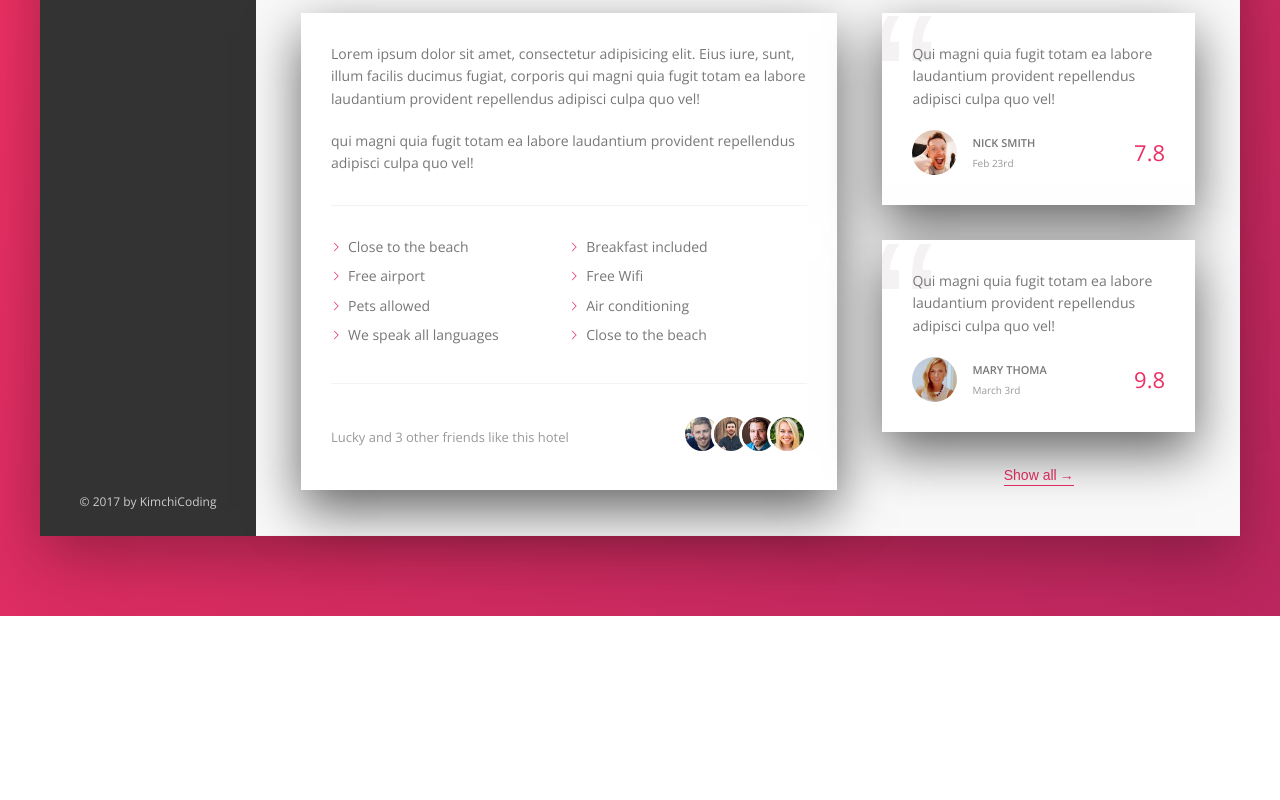
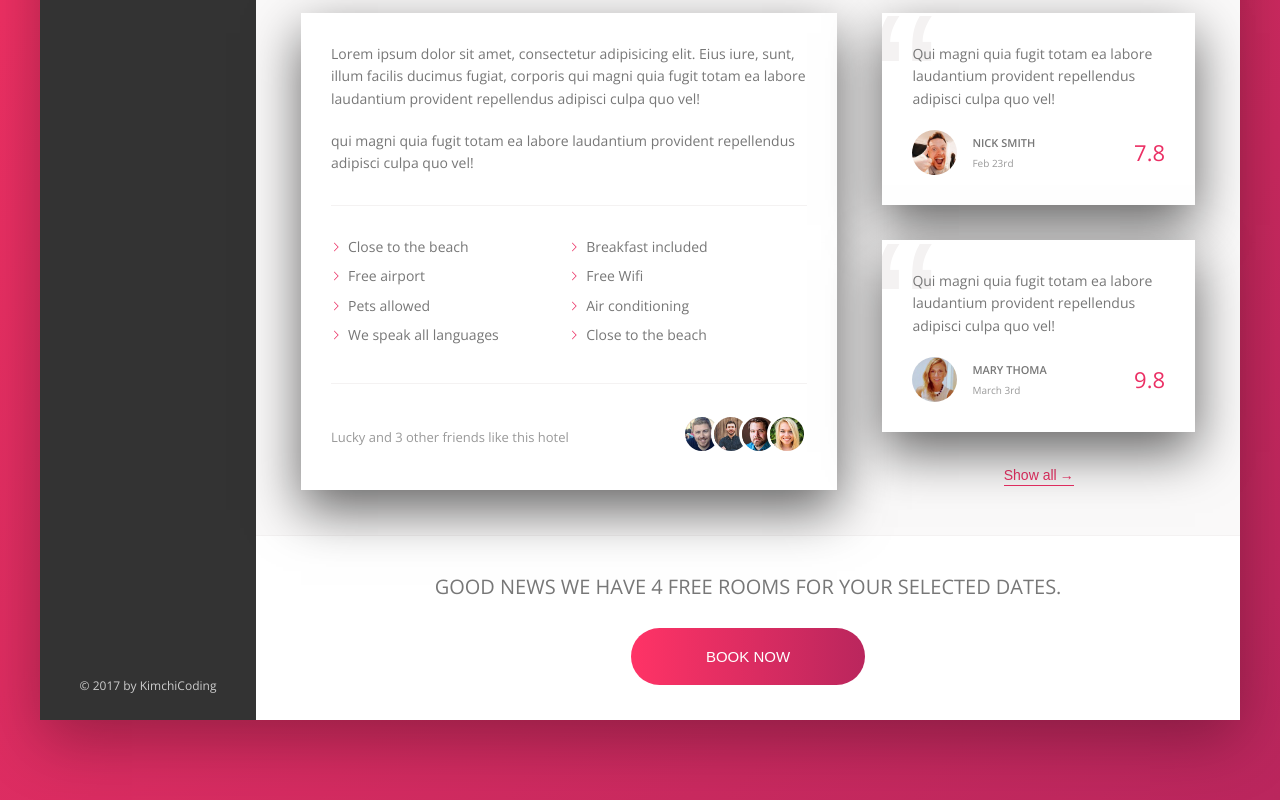
Before and after one commit to YiroYi/flex, a website: page index.html in a window 1280 px wide. Shown: the part 654-1454 px from the top of the page. Before the commit the page ends 1270 px from the top, so only its background shows below. Drawn offline with nearby package versions, Linux system fonts and the light colour scheme.

Commit message:
Design without responsive complete

```diff
--- a/index.html
+++ b/index.html
@@ -185,6 +185,15 @@
                   <button class="btn-inline">Show all<span>&rarr;</span></button>
                 </div>
               </div>
+                <div class="cta">
+                  <h2 class="cta__book-now">
+                    Good news we have 4 free rooms for your selected dates.
+                  </h2>
+                  <button class="btn">
+                    <span class="btn__visible">Book now</span>
+                    <span class="btn__invisible">Only 4 rooms left</span>
+                  </button>
+                </div>
             </main>
           </div>
         </div>
--- a/sass/_components.scss
+++ b/sass/_components.scss
@@ -431,3 +431,57 @@
     z-index: 1;
   }
 }
+
+
+.btn {
+  font-size: 1.5rem;
+  font-weight: 300;
+  text-transform: uppercase;
+  border-radius: 100px;
+  border: none;
+  background-image: linear-gradient(to right, var(--color-primary-light), var(--color-primary-dark));
+  color: #fff;
+  position: relative;
+  overflow: hidden;
+  cursor: pointer;
+
+  & > * {
+    height: 100%;
+    width: 100%;
+    display: inline-block; //Let u use padding over the element
+    transition: all .2s;
+  }
+
+  &__visible {
+     //Let u use padding over the element
+    padding: 2rem 7.5rem;
+
+  }
+
+  &__invisible {
+    position: absolute;
+    padding: 2rem 0;
+    left: 0;
+    top: -100%;
+
+  }
+
+  &:hover {
+    background-image: linear-gradient(to left, var(--color-primary-light), var(--color-primary-dark));
+  }
+
+
+  &:hover &__visible {
+    transform: translateY(100%);
+  }
+
+  &:hover &__invisible {
+    top:0;
+  }
+
+  &:focus {
+    outline:none;
+    animation: pulsate 1s infinite;
+  }
+
+}
--- a/sass/_layout.scss
+++ b/sass/_layout.scss
@@ -60,3 +60,16 @@
   flex-direction: column;
   align-items: center;
 }
+
+
+.cta {
+  padding: 3.5rem 0;
+  text-align: center;
+
+  &__book-now {
+    font-size: 2rem;
+    font-weight: 300;
+    text-transform: uppercase;
+    margin-bottom: 2.5rem;
+  }
+}
```
Also changed, not shown: css/style.css.
